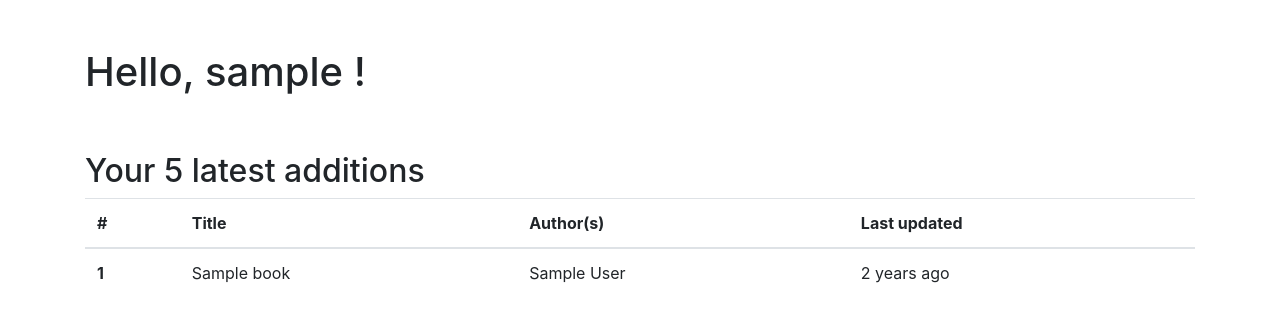
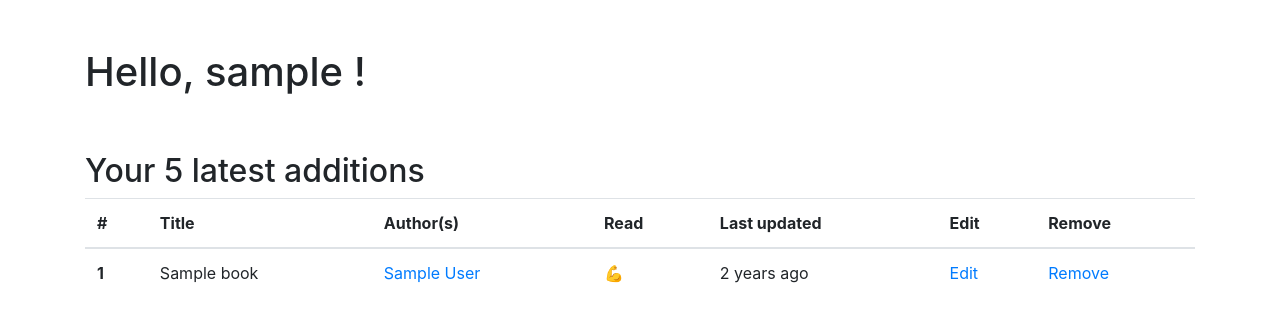
Before and after one commit to philippe-lemaire/libraro, a Flask app: page / in a window 1280 px wide. Shown: the part 56-378 px from the top of the page. Run offline with Flask 2, Linux system fonts and the light colour scheme; a user stored in the database is signed in; tables that the repository leaves empty hold one stand-in row (values such as "Sample post"); some libraries are stand-ins or nearby versions.

Commit message:
richer book table, the same as in the my books view

```diff
--- a/app/templates/index.html
+++ b/app/templates/index.html
@@ -21,7 +21,10 @@ Libraro | index
             <th scope="col">#</th>
             <th scope="col">Title</th>
             <th scope="col">Author(s)</th>
+            <th scope='col'>Read</th>
             <th scope="col">Last updated</th>
+            <th scope="col">Edit</th>
+            <th scope="col">Remove</th>
         </tr>
     </thead>
     <tbody>
@@ -29,8 +32,15 @@ Libraro | index
         <tr>
             <th scope="row">{{ loop.index }}</th>
             <td>{{ book.title}}</td>
-            <td>{{ book.authors }}</td>
+            <td><a href="{{url_for('main.my_books_by_author', authors=book.authors)}}">{{book.authors}}</a></td>
+            {% if book.read %}
+            <td>💪</td>
+            {% else %}
+            <td>😣</td>
+            {% endif %}
             <td>{{ moment(book.last_updated).fromNow(refresh=True) }}</td>
+            <td><a href="{{url_for('main.edit_book', id=book.id)}}">Edit</a></td>
+            <td><a class='danger' href="{{url_for('main.delete_book', id=book.id)}}">Remove</a></td>
         </tr>
         {% endfor %}
 
```
